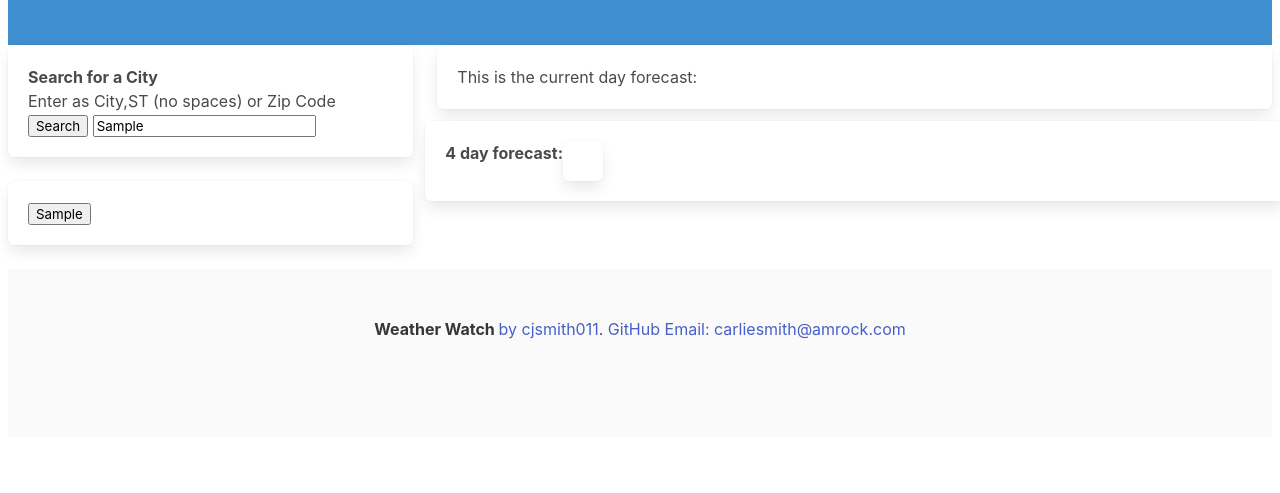
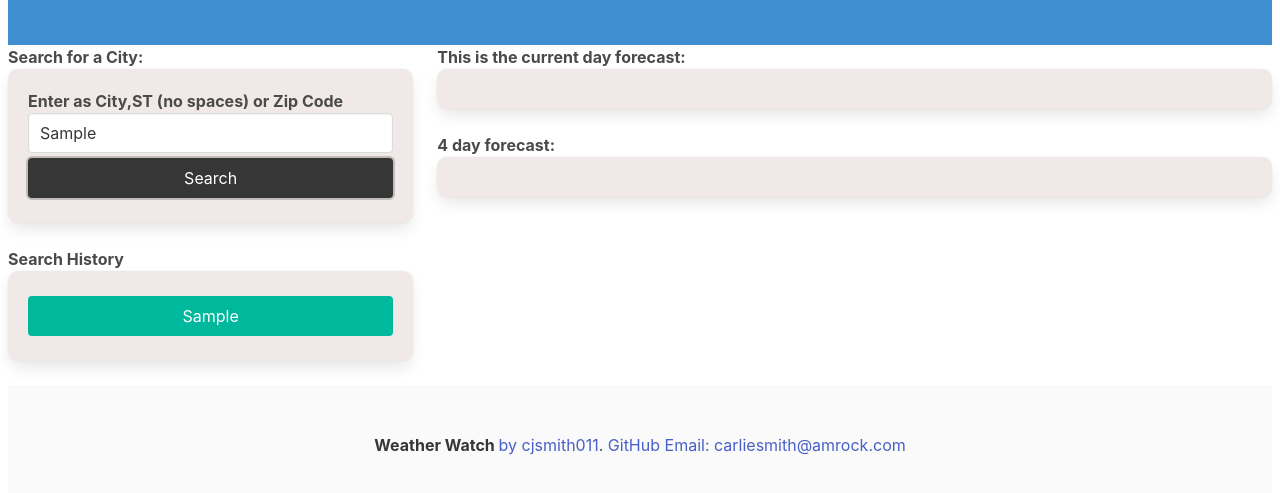
Before and after one commit to cjsmith011/weather-watch, a plain HTML site: page index.html in a window 1280 px wide. Both pictures are taken after typing "Sample" into the empty fields and a click on the button "Search". Shown: the part 95-588 px from the top of the page. Drawn offline with nearby package versions, Linux system fonts and the light colour scheme; no server answers.

Commit message:
finished styling

```diff
--- a/assets/css/style.css
+++ b/assets/css/style.css
@@ -5,11 +5,10 @@ h1 {
     text-align: center;
 }
 
-h2 {
+h2, h3, h4 {
     font-weight: bolder;
 }
 h4 {
-    font-weight: bolder;
     color: red;
 }
 
@@ -19,3 +18,18 @@ h4 {
     box-shadow: 3px 3px var(--dark);
 
   }
+
+button {
+    margin-bottom: 5px;
+    margin-top: 5px;
+}
+
+ul {
+    background-color: lightgray;
+    border-radius: 10px;
+}
+
+.box {
+    background-color: rgb(241, 232, 232);
+    border-radius: 10px;
+}
--- a/assets/js/script.js
+++ b/assets/js/script.js
@@ -7,6 +7,7 @@ var date = new Date();
 var historyContainer = document.getElementById('history');
 var noResults = document.getElementById('noCityFound');
 var recallSearchEl = document.getElementById('recall');
+var cities = [];
 
 //get user input for city to search
 var getCityName = function(event) {
@@ -14,6 +15,10 @@ var getCityName = function(event) {
     event.preventDefault();
     var searchCityST = cityInputEl.value.trim();
     if(searchCityST) {
+        //clear the previous weather information when the next city is input by the user
+        cityContainer.textContent = "";
+        day1Container.textContent = "";
+
         //start the location key api and the city weather api
         getLocation(searchCityST);
         saveCity(searchCityST);
@@ -27,6 +32,7 @@ var saveCity = function(city) {
     var cityHistory = document.createElement('ul');
     var citySearched = document.createElement('li');
     var cityButton = document.createElement('button');
+    cityButton.className = "button is-primary is-fullwidth is-active";
     //cityButton.id = "recall";
     cityButton.textContent = city;
 
@@ -39,10 +45,17 @@ var saveCity = function(city) {
 }
 //pull the cities back from local storage
 var recallSearch = function () {
-    recallSearch.addEventListener("click", localStorage.getItem(city));
+    var getCities = localStorage.getItem(cities);
 
-    console.log("did we retrieve?????")
-
+    console.log(getCities);
+        if (!getCities) {
+            return false;
+        }
+        console.log("did we retrieve?????");
+        getCities = JSON.parse(getCities);
+        for (var i = 0; i < getCities.length; i++) {
+            historyContainer(getCities[i]);
+        }
 }
 
 //pass the city,st into the location api
--- a/index.html
+++ b/index.html
@@ -25,26 +25,23 @@
     <!--this is the left column with the search and history-->
     <div class = "columns">
         <div class = "column is-one-third" id = "search">
+            <h2>Search for a City:</h2>
         <form class = "box" id="user-search">
-            <h2>Search for a City</h2>
+
             <h3>Enter as City,ST (no spaces) or Zip Code</h3>
-            <button type="submit" id="is-info">Search</button>
-            <input name="city" id ="city" placeholder="City Name"></input>
+            <input class="input is-normal" name="city" id ="city" placeholder="City Name,ST"></input>
+            <button type="submit" id="is-info" class="button is-dark is-fullwidth">Search</button>
             <div id = "noCityFound"></div>
         </form>
+            <h2>Search History</h2>
             <div class = "box" id = "history"></div>
         </div>
-    <!--this is the right column with rows for the City current and 5 day forecast-->
+    <!--this is the right column with sections for the City current and 5 day forecast-->
         <div class = "column" id = "results">
-            <div class = "box" id = "city-deets">This is the current day forecast:<span id = "cityHere"></span></div>
-            <div class = "columns box" id = "forecast">
+                    <h2>This is the current day forecast:</h2>
+            <div class = "box" id = "city-deets"><span id = "cityHere"></span></div>
                    <h2>4 day forecast:  </h2>
                    <div class = "box" id = "days"></div>
-                    <!-- <div class="box column is-one-fifth has-background-link has-text-link-light" id="day1"></div>
-                    <div class="box column is-one-fifth has-background-link has-text-link-light" id="day2"></div>
-                    <div class="box column is-one-fifth has-background-link has-text-link-light" id="day3"></div>
-                    <div class="box column is-one-fifth has-background-link has-text-link-light" id="day4"></div>
-                    <div class="box column is-one-fifth has-background-link has-text-link-light" id="day5"></div> -->
             </div>
         </div>
     </div>
```
Also changed, not shown: 1 other file.
